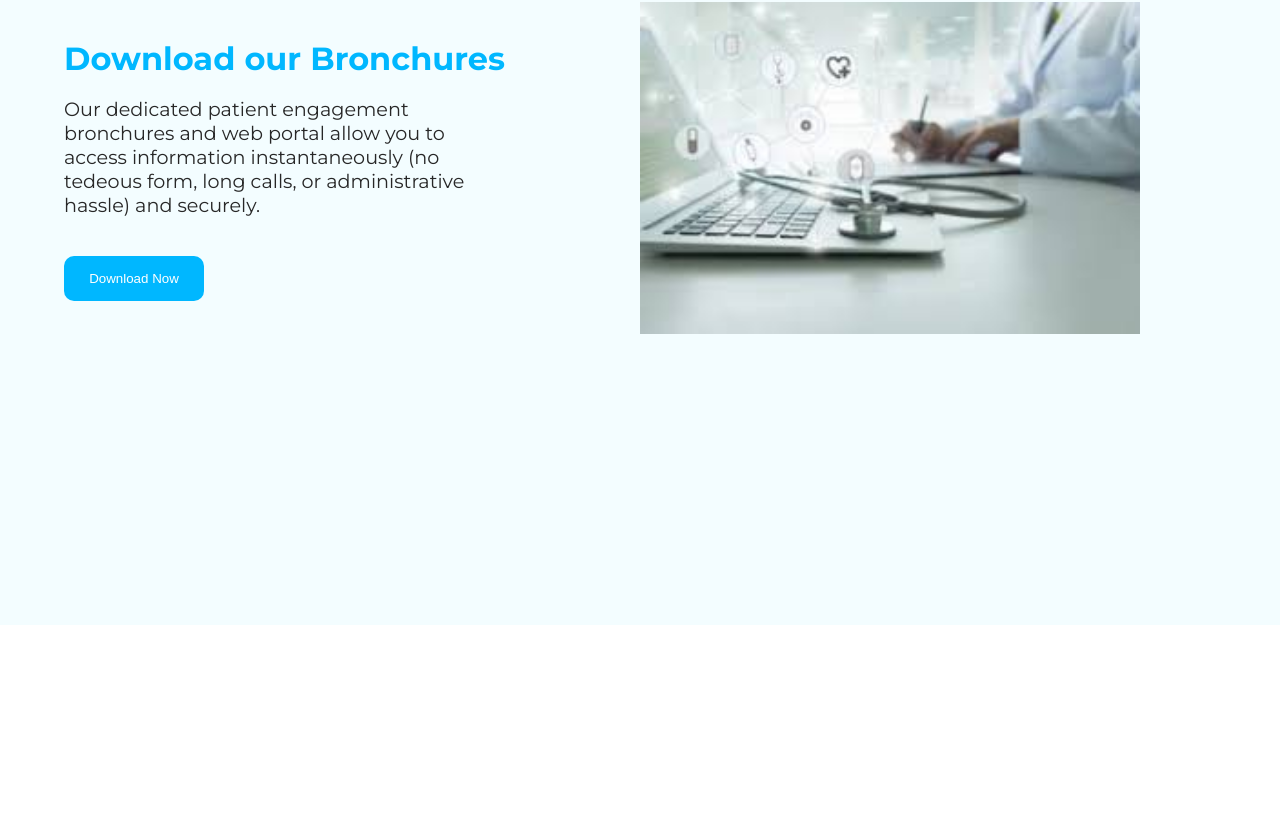
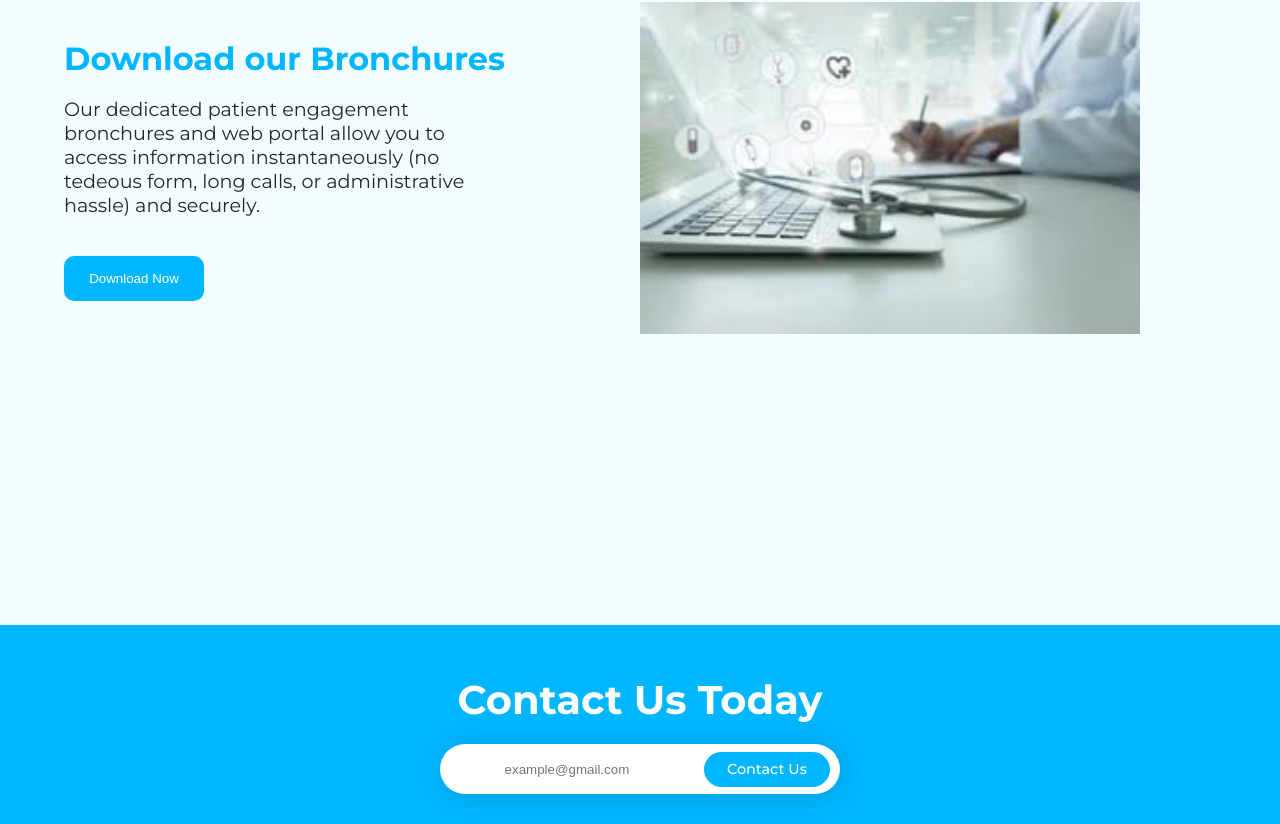
Before and after one commit to sammwaura/EuropaHealthcare, a React (Create React App) app: page / in a window 1280 px wide. Shown: the part 4295-5119 px from the top of the page. Before the commit the page ends 4920 px from the top, so only its background shows below. Built offline with nearby package versions, Linux system fonts and the light colour scheme.

Commit message:
modify files

```diff
--- a/src/App.js
+++ b/src/App.js
@@ -3,11 +3,11 @@ import Header from './components/Header';
 import Features from './components/Features';
 import About from './components/About';
 import aboutimage from './images/hero.jpg';
-import aboutimage2 from './images/hero2.webp';
 import Products from './components/Products';
 import productimage from './images/products.jpg';
 import Bronchures from './components/Bronchures';
-import bronchureimage from './images/bronchures.jpg'
+import bronchureimage from './images/bronchures.jpg';
+import Contact from './components/Contact';
 
 import './App.css'
 
@@ -21,6 +21,7 @@ function App() {
        button='Our Products' />
        <Bronchures image={bronchureimage} title = 'Download our Bronchures'
        button='Download Now'/>
+       <Contact/>
 
 
     </div>
--- /dev/null
+++ b/src/components/Contact.jsx
@@ -0,0 +1,16 @@
+import React from 'react'
+
+function Contact() {
+  return (
+    <div id='contact'>
+        <h3>Contact Us Today</h3>
+        <div className='contact-input'>
+            <input type='email' placeholder='example@gmail.com'></input>
+            <a href='#'>Contact Us</a>
+        </div>
+
+    </div>
+  )
+}
+
+export default Contact
```
